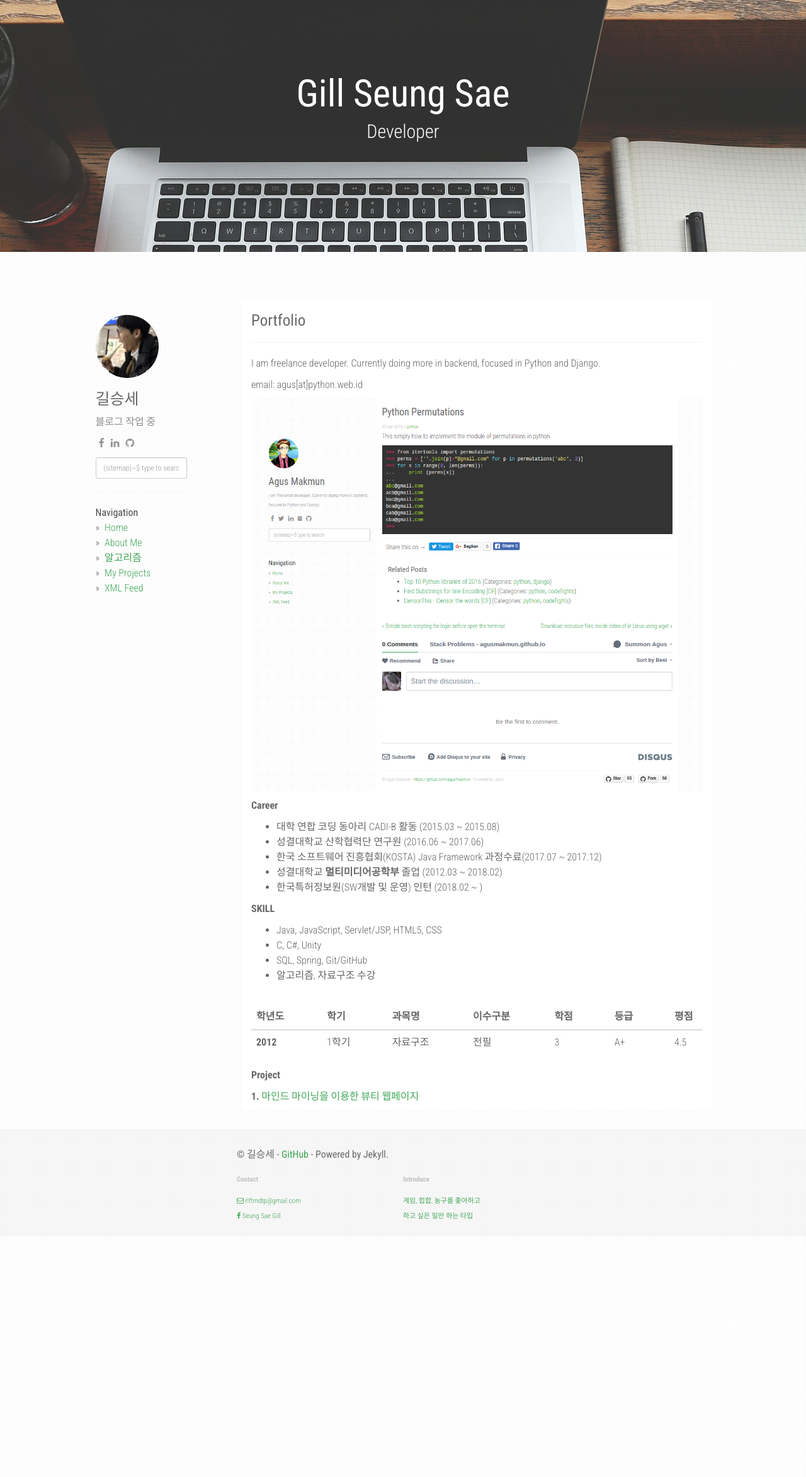
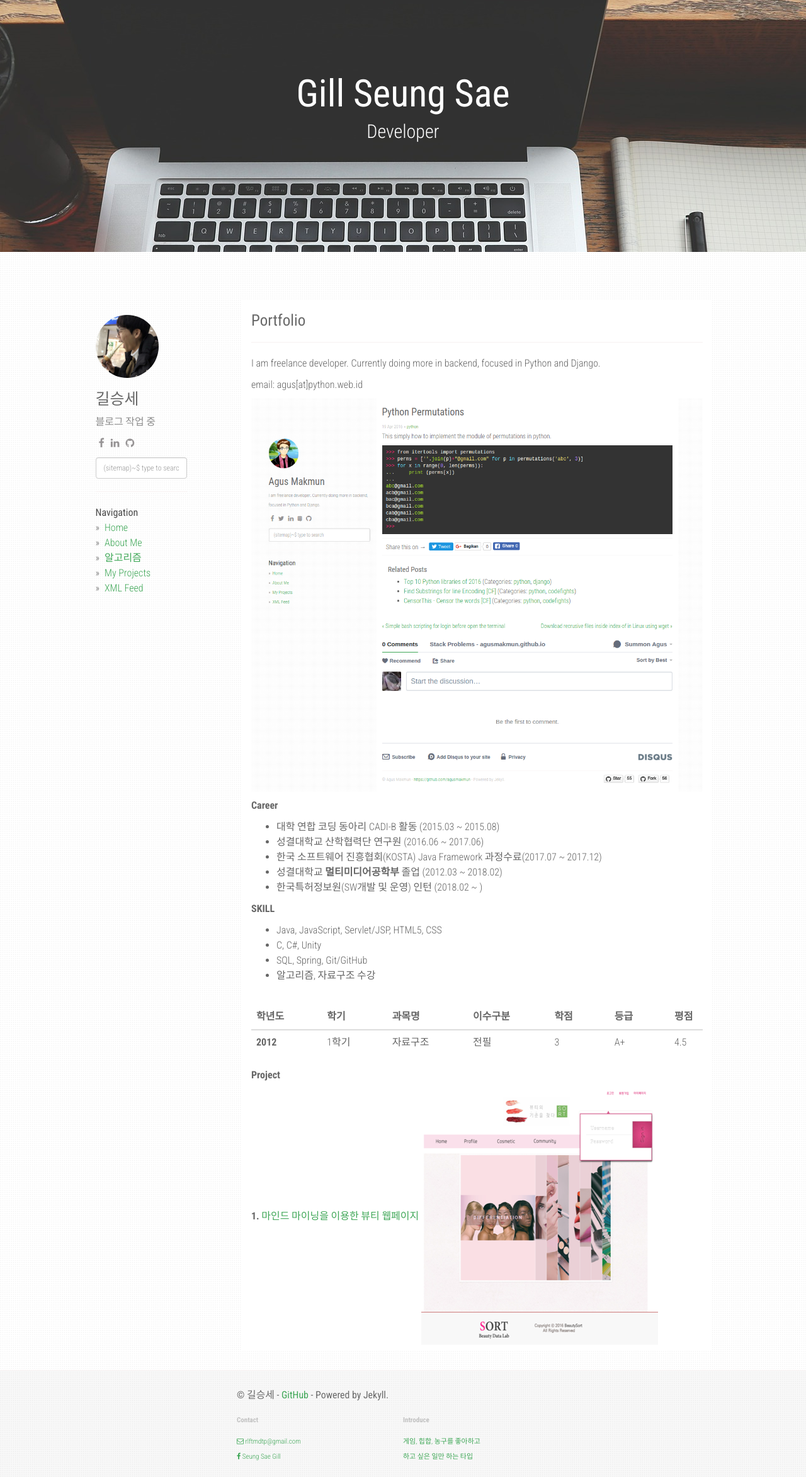
Before and after one commit to agusmakmun/agusmakmun.github.io, a Jekyll site: the page built from about.md, in a window 1280 px wide. Shown: the whole page at 63% size. Built offline with Jekyll 4.4.1, drawn with Linux system fonts in a browser that asks for light colours; nearby versions of some CDN libraries.

Commit message:
Update about.md

```diff
--- a/about.md
+++ b/about.md
@@ -55,3 +55,4 @@ email: agus[at]python.web.id
 **Project**
 
 **1.** [마인드 마이닝을 이용한 뷰티 웹페이지](https://rlftmdtp.github.io/project/cool-project/)
+![뷰티 웹페이지](https://rlftmdtp.github.io//static/img/project/뷰티 웹페이지.png)
```
